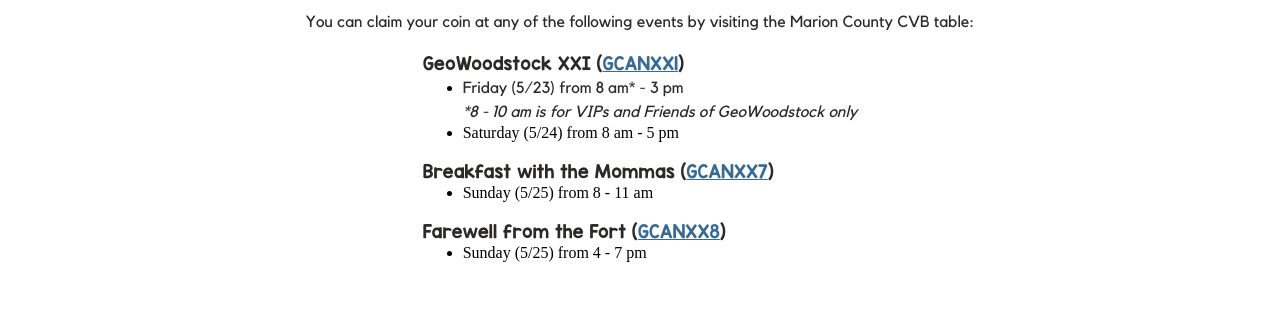
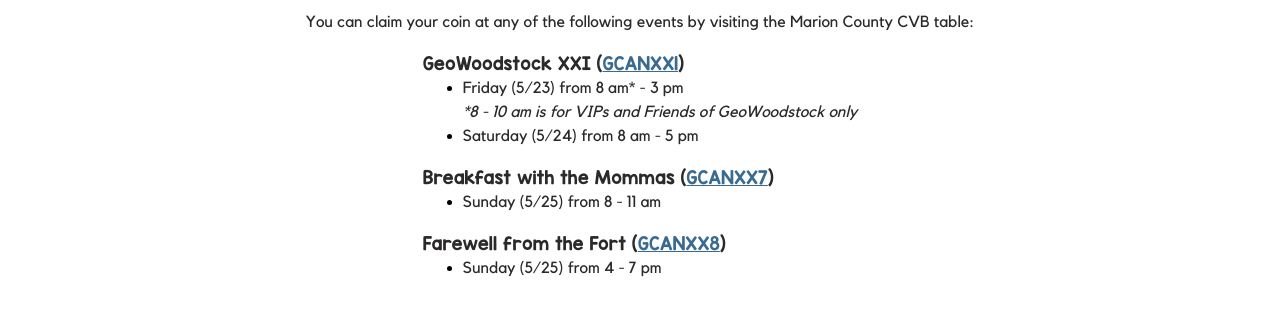
Before and after one commit to kkudlak45/gwxxi, a React (Vite) app: page /geotour in a window 1280 px wide. Shown: the part 2400-2716 px from the top of the page. Built offline with nearby package versions, Linux system fonts and the light colour scheme.

Commit message:
latest update

```diff
--- a/src/pages/Guide/EventActivities/CountryRoadsChallenge.tsx
+++ b/src/pages/Guide/EventActivities/CountryRoadsChallenge.tsx
@@ -101,7 +101,7 @@
           Additionally, you can download and print a passport by{' '}
           <a
             target="_blank"
-            href={`${import.meta.env.BASE_URL}public/eventguide/eventactivities/Country Roads Challenge Passport.pdf`}
+            href={`${import.meta.env.BASE_URL}eventguide/eventactivities/Country Roads Challenge Passport.pdf`}
           >
             clicking here
           </a>
@@ -114,7 +114,7 @@
         <br />
 
         <BigOrangeButton
-          href={`${import.meta.env.BASE_URL}public/eventguide/eventactivities/Country Roads Challenge Passport.pdf`}
+          href={`${import.meta.env.BASE_URL}eventguide/eventactivities/Country Roads Challenge Passport.pdf`}
         >
           DOWNLOAD YOUR PASSPORT
         </BigOrangeButton>
--- a/src/pages/Guide/EventActivities/GeoTour.tsx
+++ b/src/pages/Guide/EventActivities/GeoTour.tsx
@@ -319,7 +319,9 @@
                 <em>*8 - 10 am is for VIPs and Friends of GeoWoodstock only</em>
               </Typography>
             </li>
-            <li>Saturday (5/24) from 8 am - 5 pm</li>
+            <li>
+              <Typography>Saturday (5/24) from 8 am - 5 pm</Typography>
+            </li>
           </ul>
 
           <br />
@@ -332,7 +334,9 @@
             )
           </Typography>
           <ul style={{ margin: 0 }}>
-            <li>Sunday (5/25) from 8 - 11 am</li>
+            <li>
+              <Typography>Sunday (5/25) from 8 - 11 am</Typography>
+            </li>
           </ul>
 
           <br />
@@ -345,7 +349,9 @@
             )
           </Typography>
           <ul style={{ margin: 0 }}>
-            <li>Sunday (5/25) from 4 - 7 pm</li>
+            <li>
+              <Typography>Sunday (5/25) from 4 - 7 pm</Typography>
+            </li>
           </ul>
         </div>
 
```
